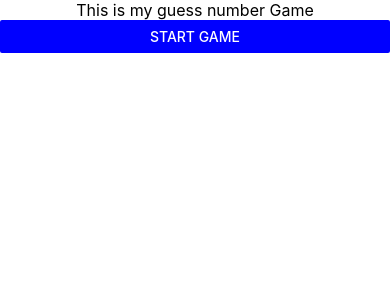
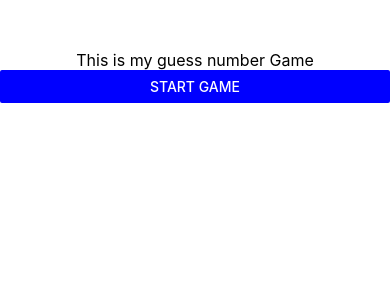
Before and after one commit to Zain-mir24/React-Native, a React Native app: screen / in a window 390 px wide. Shown: the top 300 px of the page. Built offline with nearby package versions, Linux system fonts and the light colour scheme.

Commit message:
mobile editing

```diff
--- a/App.js
+++ b/App.js
@@ -194,7 +194,7 @@ export default function App() {
         <Text>{correct}</Text>
       </View>
       <View>
-        <Text>
+        <Text style={styles.Text}>
           Points of the player are {"" + points} User only has 5 attempts out of
           which he has made {attempts} attempts .{screenhint}
         </Text>
@@ -243,6 +243,7 @@ const styles = StyleSheet.create({
     borderBottomColor: "black",
     width: "50%",
     height: 50,
+
   },
   buttonstyle: {
     marginTop: 50,
@@ -253,4 +254,7 @@ const styles = StyleSheet.create({
     textAlign: "center",
     color: "white",
   },
+  Text:{
+    marginTop:"50px"
+  }
 });
--- a/components/Opening.js
+++ b/components/Opening.js
@@ -5,12 +5,17 @@ import { Text, View, StyleSheet, Button } from 'react-native';
 function Opening(props) {
     return (
         <View>
-            <Text style={{textAlign:'center',fontSize:16}}>
+            <Text style={{textAlign:'center',fontSize:16,marginTop:50}}>
                This is my guess number Game
             </Text>
-            <Button title="Start Game" color="blue" onPress={props.begin}/>
+            <Button title="Start Game" color="blue"style={styles.container} onPress={props.begin}/>
         </View>
     )
 }
+const styles=StyleSheet.create({
+container:{
+    marginTop:"50px"
+}
+})
 
 export default Opening
```
